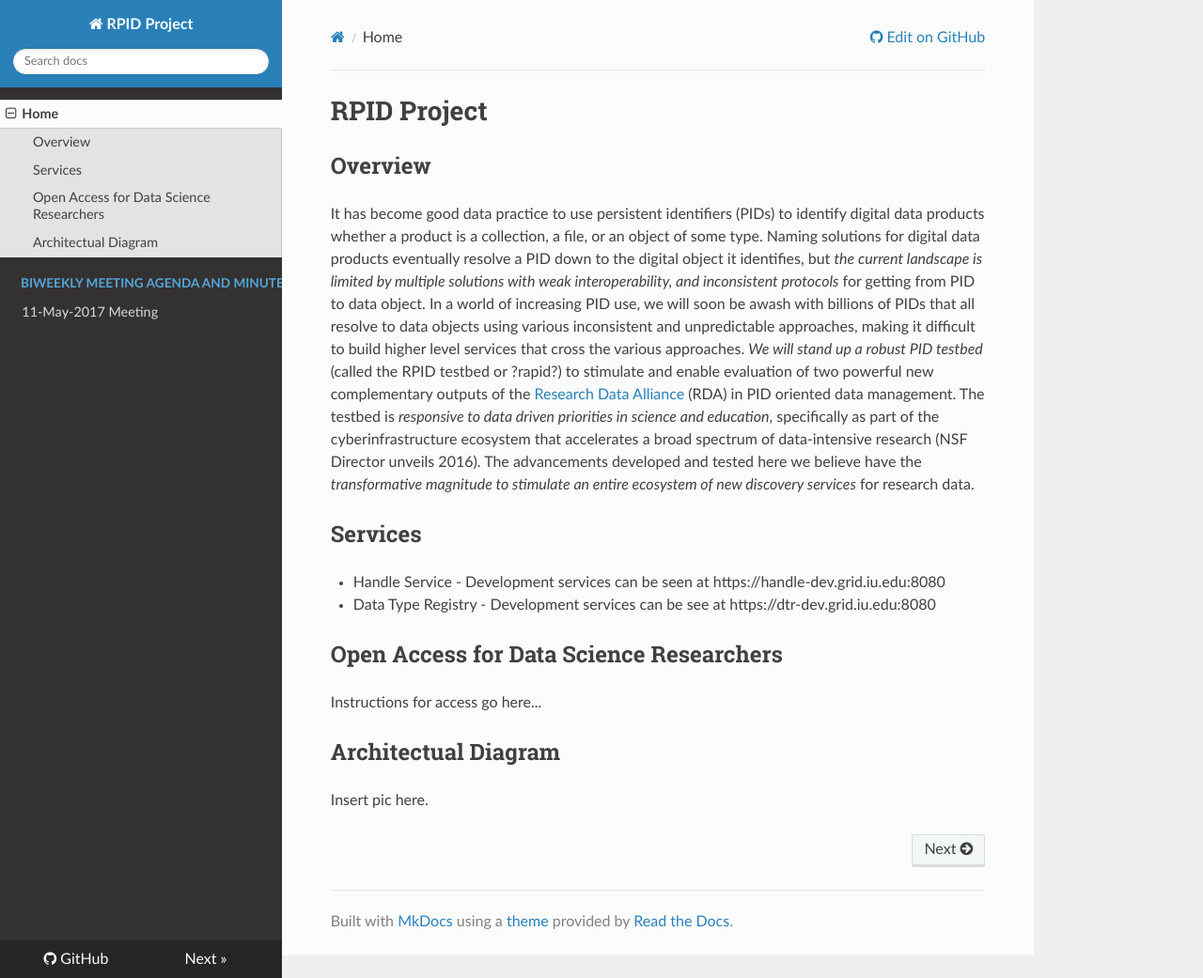
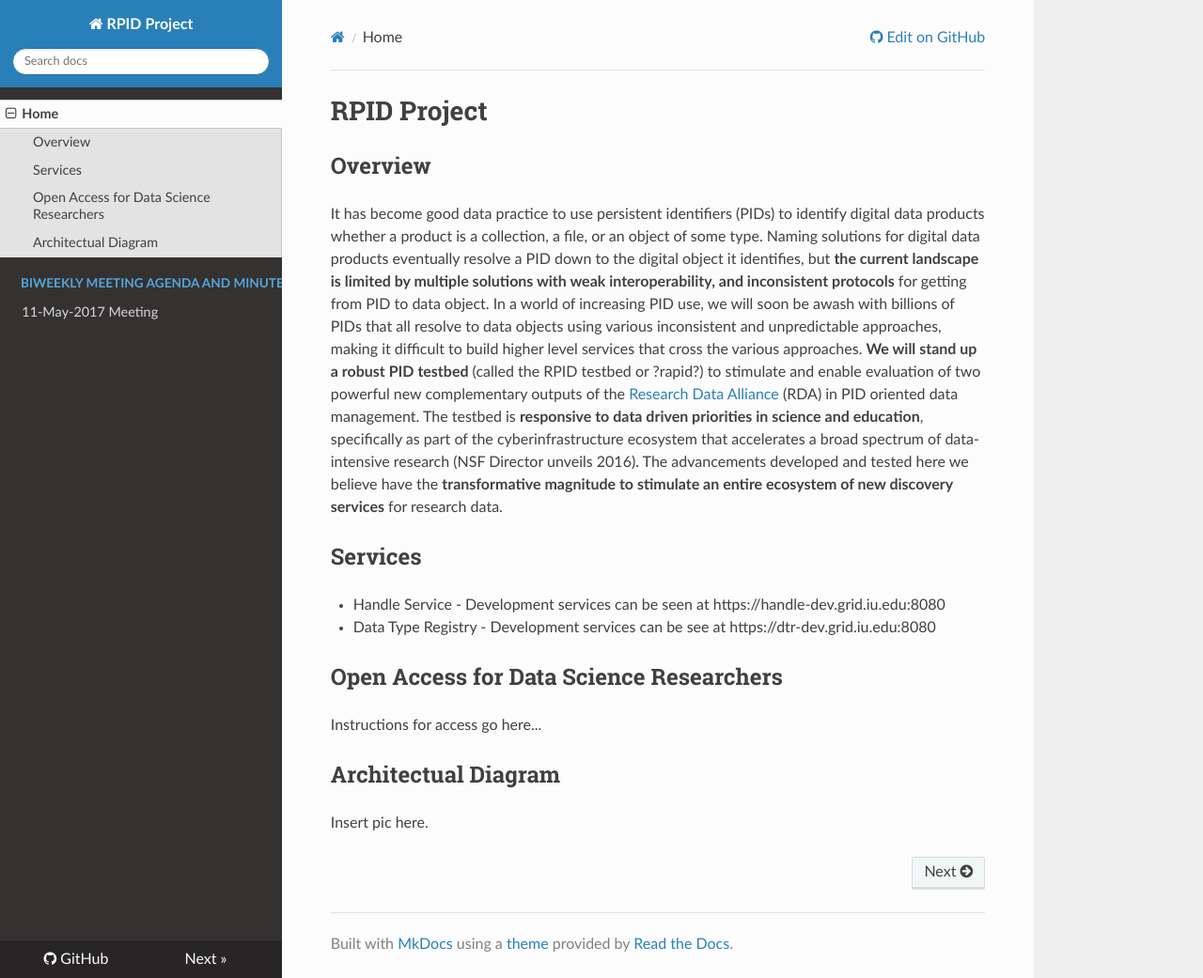
Before and after one commit to rpidproject/rpid, an MkDocs documentation site: the page built from docs/index.md, in a window 1280 px wide and 1041 px high. Shown: the whole window at 94% size. Built offline with MkDocs 1.6.1, drawn with Linux system fonts in a browser that asks for light colours; nearby versions of some CDN libraries; old or Windows-style settings are respelled for this version of MkDocs.

```diff
--- a/docs/index.md
+++ b/docs/index.md
@@ -2,7 +2,7 @@
 
 ## Overview
 
-It has become good data practice to use persistent identifiers (PIDs) to identify digital data products whether a product is a collection, a file, or an object of some type. Naming solutions for digital data products eventually resolve a PID down to the digital object it identifies, but *the current landscape is limited by multiple solutions with weak interoperability, and inconsistent protocols* for getting from PID to data object. In a world of increasing PID use, we will soon be awash with billions of PIDs that all resolve to data objects using various inconsistent and unpredictable approaches, making it difficult to build higher level services that cross the various approaches. *We will stand up a robust PID testbed* (called the RPID testbed or ?rapid?) to stimulate and enable evaluation of two powerful new complementary outputs of the [Research Data Alliance](https://www.rd-alliance.org) (RDA) in PID oriented data management. The testbed is *responsive to data driven priorities in science and education*, specifically as part of the cyberinfrastructure ecosystem that accelerates a broad spectrum of data-intensive research (NSF Director unveils 2016). The advancements developed and tested here we believe have the *transformative magnitude to stimulate an entire ecosystem of new discovery services* for research data.
+It has become good data practice to use persistent identifiers (PIDs) to identify digital data products whether a product is a collection, a file, or an object of some type. Naming solutions for digital data products eventually resolve a PID down to the digital object it identifies, but **the current landscape is limited by multiple solutions with weak interoperability, and inconsistent protocols** for getting from PID to data object. In a world of increasing PID use, we will soon be awash with billions of PIDs that all resolve to data objects using various inconsistent and unpredictable approaches, making it difficult to build higher level services that cross the various approaches. **We will stand up a robust PID testbed** (called the RPID testbed or ?rapid?) to stimulate and enable evaluation of two powerful new complementary outputs of the [Research Data Alliance](https://www.rd-alliance.org) (RDA) in PID oriented data management. The testbed is **responsive to data driven priorities in science and education**, specifically as part of the cyberinfrastructure ecosystem that accelerates a broad spectrum of data-intensive research (NSF Director unveils 2016). The advancements developed and tested here we believe have the **transformative magnitude to stimulate an entire ecosystem of new discovery services** for research data.
 
 ## Services
    * Handle Service - Development services can be seen at https://handle-dev.grid.iu.edu:8080
```
